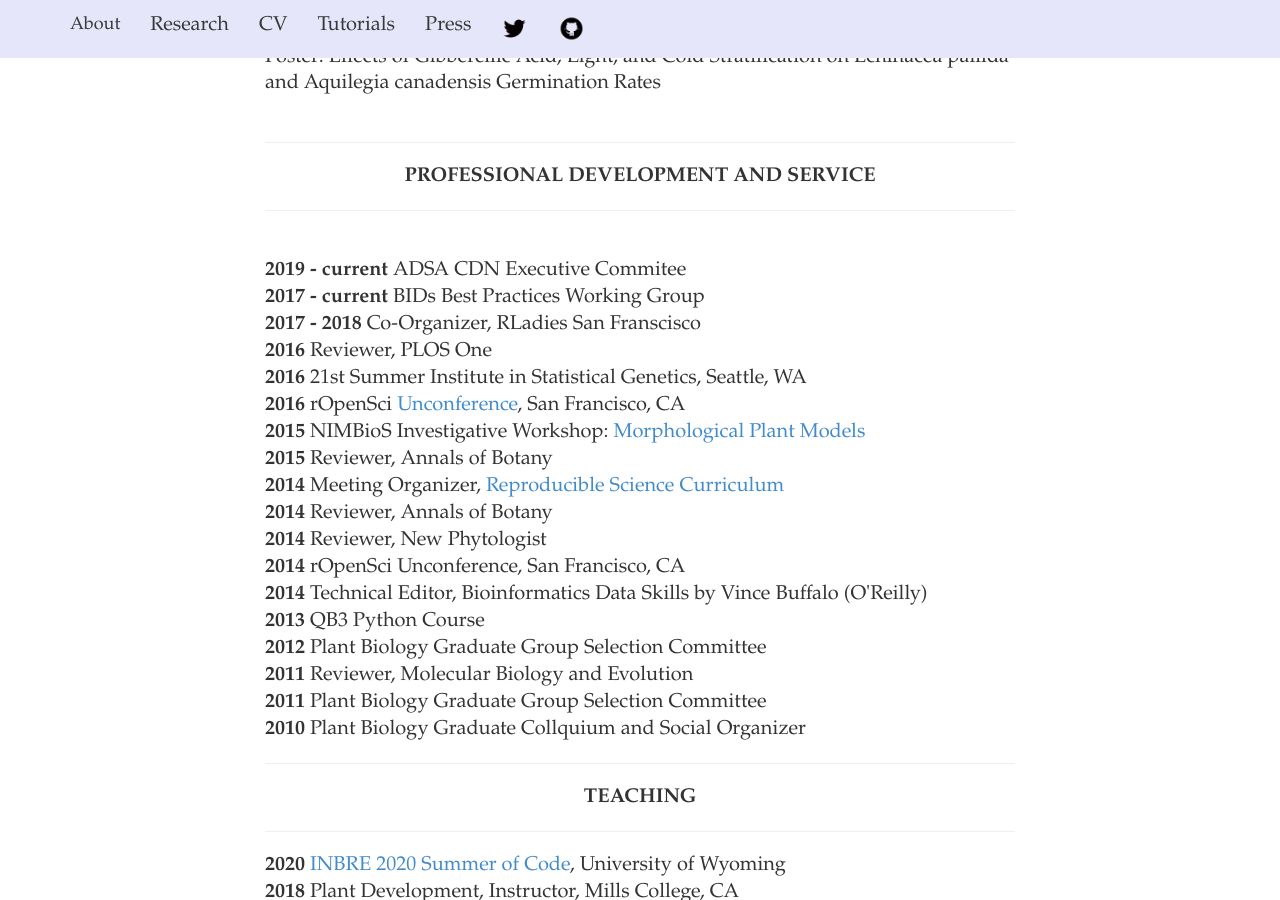
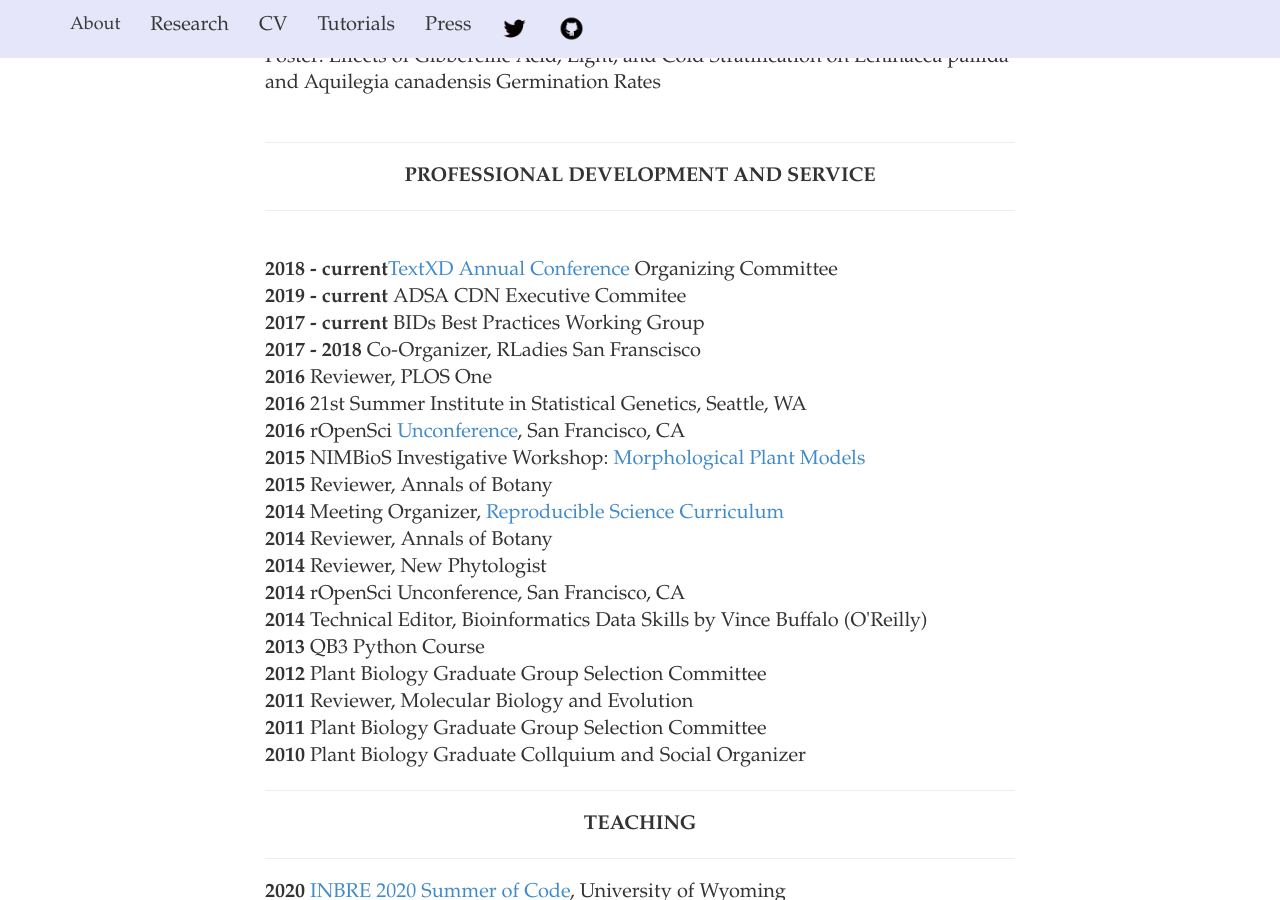
Before and after one commit to iamciera/creports, a Jekyll site: the page built from cv/index.html, in a window 1280 px wide and 900 px high, scrolled down 6920 px. Built offline with Jekyll 4.4.1, drawn with Linux system fonts in a browser that asks for light colours; nearby versions of some CDN libraries.

Commit message:
Added textxd

```diff
--- a/cv/index.html
+++ b/cv/index.html
@@ -248,6 +248,7 @@ layout: default
 				<center><p><strong>PROFESSIONAL DEVELOPMENT AND SERVICE </strong></p></center>
 				<hr />
 				<br />
+				<b>2018 - current</b><a href = "https://www.textxd.org/">TextXD Annual Conference</a> Organizing Committee<br />
 				<b>2019 - current</b> ADSA CDN Executive Commitee<br />
 				<b>2017 - current</b> BIDs Best Practices Working Group<br />
 				<b>2017 - 2018 </b> Co-Organizer, RLadies San Franscisco <br />
```
